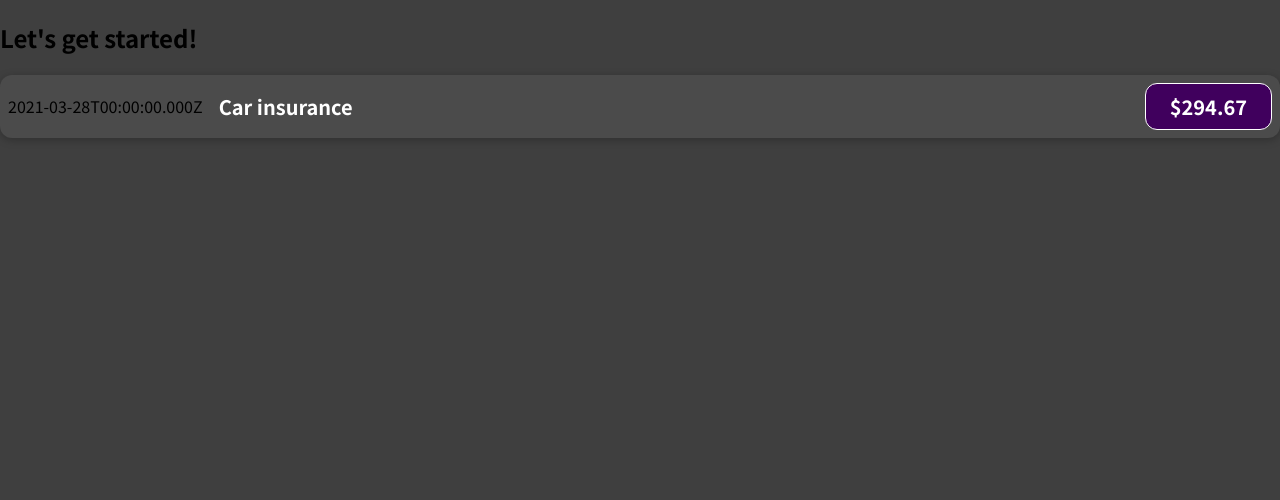
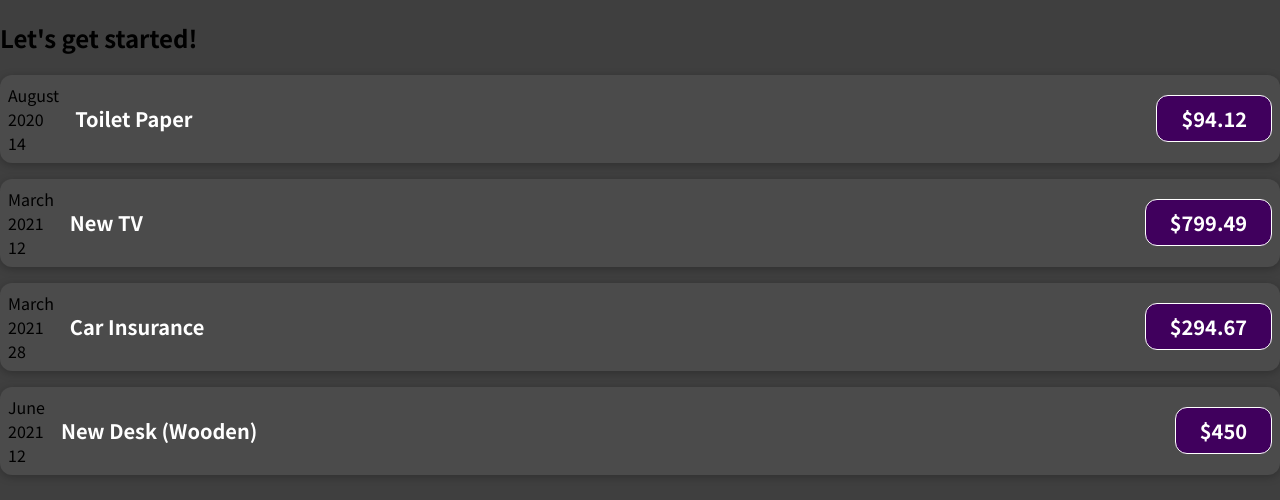
Before and after one commit to JonathanAriass/React, a JavaScript app in the folder react-guide/: page / in a window 1280 px wide. Shown: the top 500 px of the page. Built offline with nearby package versions, Linux system fonts and the light colour scheme.

Commit message:
Change on components

```diff
--- a/react-guide/src/App.js
+++ b/react-guide/src/App.js
@@ -1,11 +1,48 @@
-import ExpenseItem from './components/ExpenseItem';
+import ExpenseItem from "./components/ExpenseItem";
 
 function App() {
+  const expenses = [
+    {
+      id: "e1",
+      title: "Toilet Paper",
+      amount: 94.12,
+      date: new Date(2020, 7, 14),
+    },
+    { id: "e2", title: "New TV", amount: 799.49, date: new Date(2021, 2, 12) },
+    {
+      id: "e3",
+      title: "Car Insurance",
+      amount: 294.67,
+      date: new Date(2021, 2, 28),
+    },
+    {
+      id: "e4",
+      title: "New Desk (Wooden)",
+      amount: 450,
+      date: new Date(2021, 5, 12),
+    },
+  ];
   // What we return here is a div for changing it on the root div
   return (
     <div>
       <h2>Let's get started!</h2>
-      <ExpenseItem></ExpenseItem>
+      <ExpenseItem
+        title={expenses[0].title}
+        amount={expenses[0].amount}
+        date={expenses[0].date}
+      ></ExpenseItem>
+      <ExpenseItem
+        title={expenses[1].title}
+        amount={expenses[1].amount}
+        date={expenses[1].date}></ExpenseItem>
+      <ExpenseItem
+        title={expenses[2].title}
+        amount={expenses[2].amount}
+        date={expenses[2].date}></ExpenseItem>
+      <ExpenseItem
+        title={expenses[3].title}
+        amount={expenses[3].amount}
+        date={expenses[3].date}></ExpenseItem>
     </div>
   );
 }
--- a/react-guide/src/components/ExpenseItem.js
+++ b/react-guide/src/components/ExpenseItem.js
@@ -1,16 +1,23 @@
 import "./ExpenseItem.css";
 
-function ExpenseItem() {
-  const expenseDate = new Date(2021, 2, 28);
-  const expenseTitle = "Car insurance";
-  const expenseAmount = 294.67;
-
+function ExpenseItem(props) {
+  // This is called baked data
+  // const expenseDate = new Date(2021, 2, 28);
+  // const expenseTitle = "Car insurance";
+  // const expenseAmount = 294.67;
+  const month = props.date.toLocaleString('en-US', {month: 'long'});
+  const day = props.date.toLocaleString('en-US', {day: '2-digit'});
+  const year = props.date.getFullYear();
   return (
     <div className="expense-item">
-      <div>{expenseDate.toISOString()}</div>
+      <div>
+        <div>{month}</div>
+        <div>{year}</div>
+        <div>{day}</div>
+      </div>
       <div className="expense-item__description">
-        <h2>{expenseTitle}</h2>
-        <div className="expense-item__price">${expenseAmount}</div>
+        <h2>{props.title}</h2>
+        <div className="expense-item__price">${props.amount}</div>
       </div>
     </div>
   );
```
Also changed, not shown: 1 other file (tests, documents, lock files or other folders).
